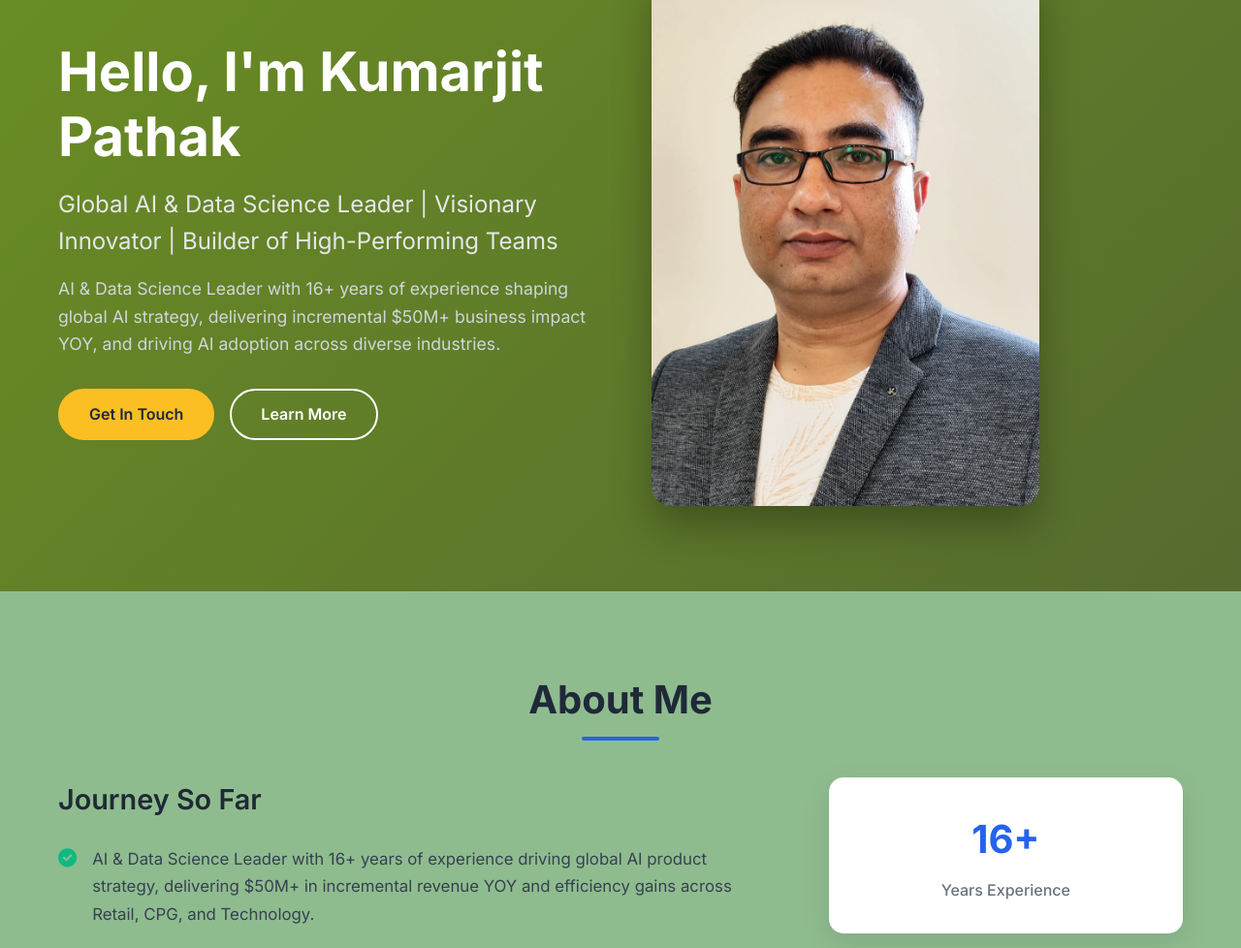
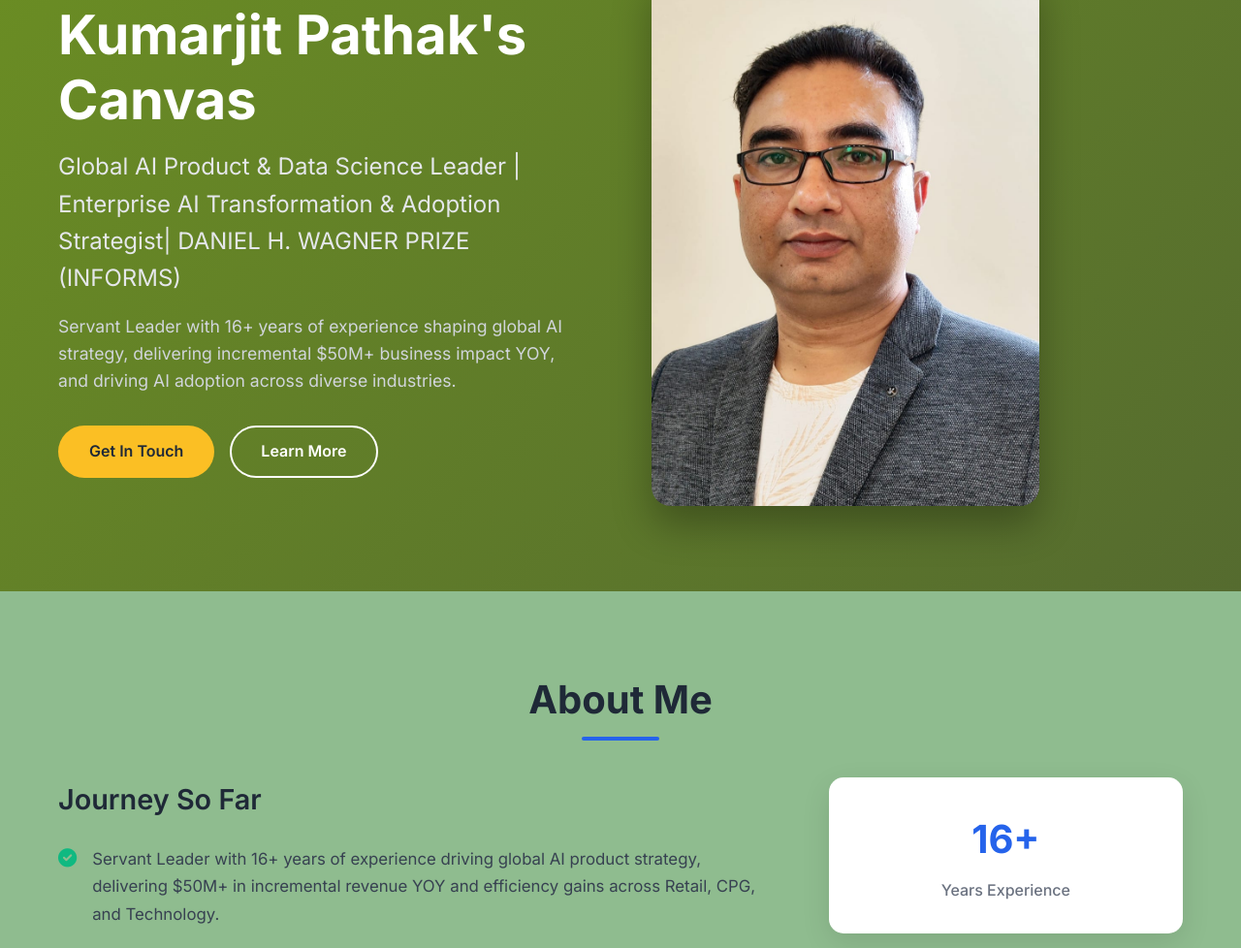
Before and after one commit to Kumarjit-Pathak/kumarjit-pathak.github.io, a plain HTML site: page index.html in a window 1280 px wide. Shown: the part 114-1092 px from the top of the page at 97% size. Drawn offline with Linux system fonts and the light colour scheme.

Commit message:
header updateed

```diff
--- a/index.html
+++ b/index.html
@@ -5,9 +5,9 @@
     <meta name="viewport" content="width=device-width, initial-scale=1.0">
 
     <!-- Primary Meta Tags -->
-    <title>Kumarjit Pathak - AI & Data Science Leader | Wagner Prize Winner</title>
+    <title>Kumarjit Pathak - AI Product & Data Science Leader | Wagner Prize Winner</title>
     <meta name="title" content="Kumarjit Pathak - AI & Data Science Product Development Leader |">
-    <meta name="description" content="AI & Data Science Leader with 16+ years driving global AI transformation. $50M+ business impact YOY. Winner of Daniel H. Wagner Prize (INFORMS 2022). Expert in TestOps, GenAI, Causal Inference, and enterprise AI strategy across Retail, CPG, and Technology sectors.">
+    <meta name="description" content="Servent Leader with 16+ years driving global AI transformation. $50M+ business impact YOY. Winner of Daniel H. Wagner Prize (INFORMS 2022). Expert in TestOps, GenAI, Causal Inference, and enterprise AI strategy across Retail, CPG, and Technology sectors.">
     <meta name="keywords" content="AI Leader, Data Science, Machine Learning, GenAI, Causal Inference, Enterprise AI, Agentic AI, MLOps, Predictive Analytics, Data Transformation, Kumarjit Pathak">
     <meta name="author" content="Kumarjit Pathak">
     <meta name="robots" content="index, follow">
@@ -91,7 +91,7 @@
         "https://www.linkedin.com/in/kumarjitpathak",
         "https://pubsonline.informs.org/doi/abs/10.1287/inte.2023.0028"
       ],
-      "email": "Kumarjit.pathak.bangalore@gmail.com",
+      "email": "Kumarjit.pathak@zohomail.com",
       "telephone": "+91-9945752472",
       "address": {
         "@type": "PostalAddress",
@@ -133,10 +133,10 @@
         <div class="hero-container">
             <div class="hero-content">
                 <div class="hero-text">
-                    <h1 class="hero-title">Hello, I'm <span class="highlight">Kumarjit Pathak</span></h1>
-                    <p class="hero-subtitle">Global AI & Data Science Leader | Visionary Innovator | Builder of High-Performing Teams</p>
+                    <h1 class="hero-title">Kumarjit Pathak's <span class="highlight">Canvas </Canvas></span></h1>
+                    <p class="hero-subtitle">Global AI Product & Data Science Leader | Enterprise AI Transformation & Adoption Strategist| DANIEL H. WAGNER PRIZE (INFORMS)</p>
                     <p class="hero-description">
-                        AI & Data Science Leader with 16+ years of experience shaping global AI strategy, delivering incremental $50M+ business impact YOY, and driving AI adoption across diverse industries.
+                        Servant Leader with 16+ years of experience shaping global AI strategy, delivering incremental $50M+ business impact YOY, and driving AI adoption across diverse industries.
                     </p>
                     <div class="hero-buttons">
                         <a href="#contact" class="btn btn-primary">Get In Touch</a>
@@ -160,7 +160,7 @@
                     <ul class="profile-list">
                         <li>
                             <i class="fas fa-check-circle"></i>
-                            <span>AI & Data Science Leader with 16+ years of experience driving global AI product strategy, delivering $50M+ in incremental revenue YOY and efficiency gains across Retail, CPG, and Technology.</span>
+                            <span>Servant Leader with 16+ years of experience driving global AI product strategy, delivering $50M+ in incremental revenue YOY and efficiency gains across Retail, CPG, and Technology.</span>
                         </li>
                         <li>
                             <i class="fas fa-check-circle"></i>
```
